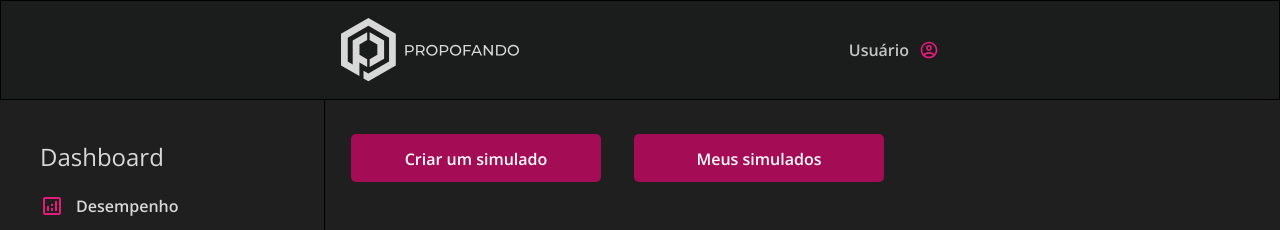
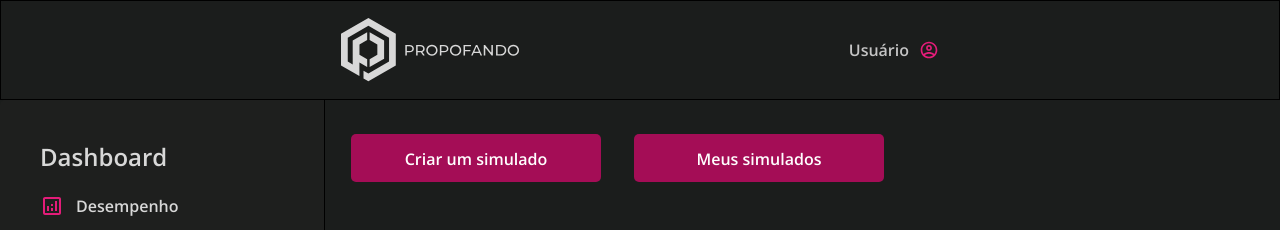
Before and after one commit to Thaina-Abrantes/propofando-frontend, a React (Create React App) app: page /studentmain in a window 1280 px wide. Shown: the top 230 px of the page. Built offline with nearby package versions, Linux system fonts and the light colour scheme.

Commit message:
atualização no styles

```diff
--- a/src/components/StudentPanel/styles.module.scss
+++ b/src/components/StudentPanel/styles.module.scss
@@ -24,7 +24,9 @@
 
   h2 {
     font-style: normal;
-    font-weight: 400;
+    font-weight: 600;
+    font-size: 24px;
+    line-height: 33px;
     margin-bottom: 21px;
   }
 }
--- a/src/pages/StudentMain/styles.module.scss
+++ b/src/pages/StudentMain/styles.module.scss
@@ -7,7 +7,7 @@
   flex-direction: column;
   justify-content: space-between;
 
-  background-color: var(--black200);
+  background-color: var(--black);
 }
 
 .div-wrapper {
```
